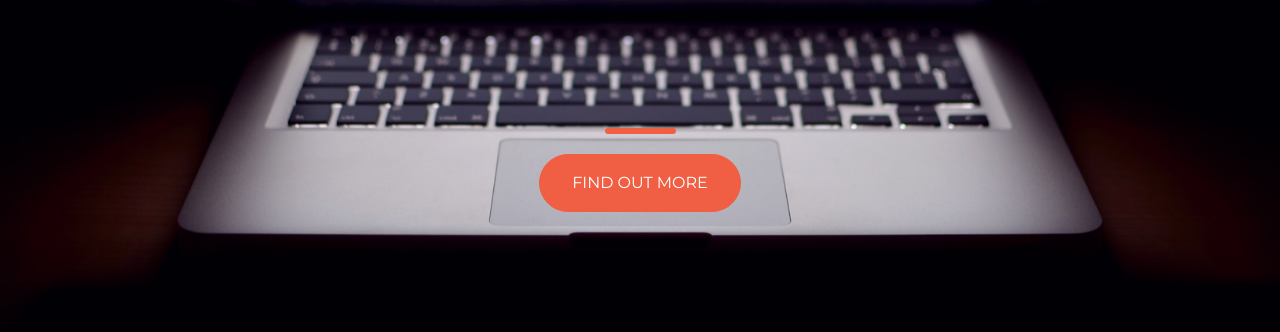
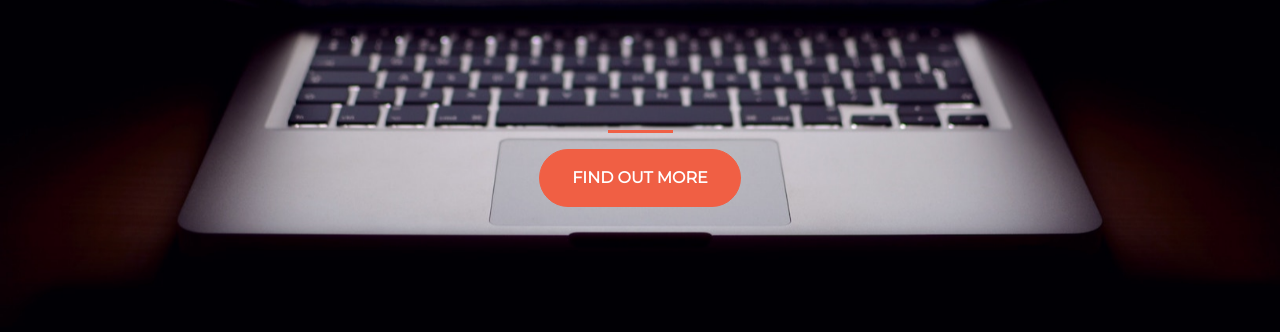
Before and after one commit to Mosespt/startup-of-the-year, a plain HTML site: page index.html in a window 1280 px wide. Shown: the part 332-664 px from the top of the page. Drawn offline with nearby package versions, Linux system fonts and the light colour scheme.

Commit message:
Update style.css

```diff
--- a/style.css
+++ b/style.css
@@ -16,12 +16,9 @@ h1 {
 }
 
 hr {
-  margin: 20px auto;
-  color: #f05f44;
-  border: 3px solid #f05f44;
-  border-radius: 300px;
+  border-color: #F05F44;
+  border-width: 3px;
   max-width: 65px;
-  opacity: 1;
 }
 
 .buffer {
@@ -29,7 +26,7 @@ hr {
 }
 
 .btn {
-  font-weight: 500;
+  font-weight: 700;
   border-radius: 300px;
   text-transform: uppercase;
 }
```
